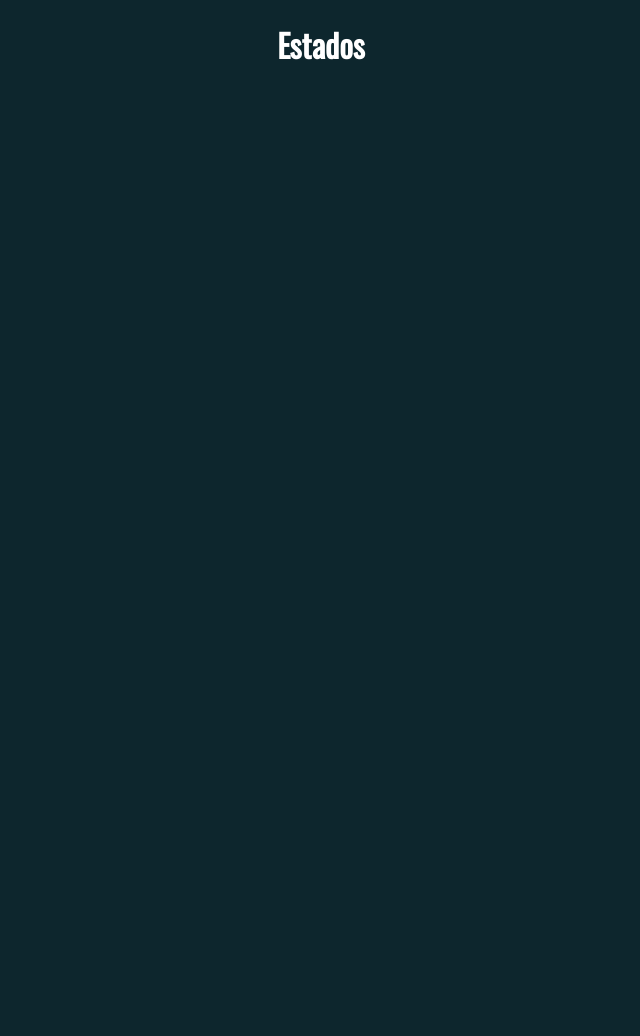
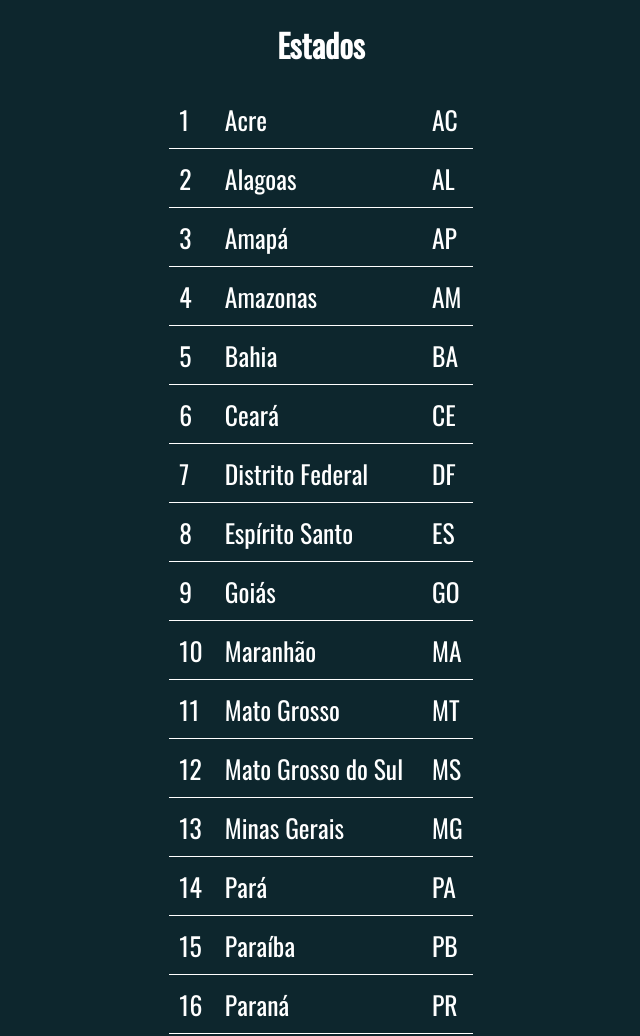
Before and after one commit to WederLino/Curso-Desenv-Web---Udemy, a website: page Ajax/xmlHttpRequest1.html in a window 1280 px wide. Shown: the top 1036 px of the page, without its empty margins (319-959 px from the left). Before the commit the page ends 800 px from the top, so only its background shows below. Drawn offline with Linux system fonts and the light colour scheme.

Commit message:
Chamando conteúdo via XMLHttpRequest/Ajax

```diff
--- a/Ajax/xmlHttpRequest1.html
+++ b/Ajax/xmlHttpRequest1.html
@@ -11,6 +11,63 @@
     <h1>Estados</h1>
 
     <script>
-        // ...
+        function ajax (config){
+            const xhr = new XMLHttpRequest();
+            xhr.open(config.method, config.url, true);
+
+            xhr.onload = e =>{
+                if(xhr.status == 200){
+                    config.sucesso(xhr.response)
+                }
+                else if(XHR.status >= 400){
+                    config.erro({
+                        code: xhr.code,
+                        text: xhr.statusText
+                    })
+                }
+            }
+
+            xhr.send();
+        }
+
+        ajax({
+            method: "GET",
+            url: "dados/estados.json",
+            sucesso(response){
+                const resposta = JSON.parse(response);
+                criarTabela(resposta)
+
+            },
+            erro(error){
+                const msg = document.createTextNode(`${error.code}:${error.text}`)
+                document.body.appendChild(msg)
+
+            }
+        })
+
+    function criarTabela(resposta){
+        const linhas = resposta.map(x =>{
+                    const tdId = document.createElement("td");
+                    tdId.innerHTML = x.id
+
+                    const tdNome = document.createElement("td");
+                    tdNome.innerHTML = x.nome
+
+                    const tdSingla = document.createElement("td");
+                    tdSingla.innerHTML = x.sigla
+
+                    const tr = document.createElement("tr");
+                    tr.appendChild(tdId)
+                    tr.appendChild(tdNome)
+                    tr.appendChild(tdSingla)
+
+                    return tr;
+                })
+
+                const tabela = document.createElement("table");
+                Array.from(linhas).forEach(x => tabela.appendChild(x))
+
+                document.body.appendChild(tabela)
+    }
     </script>
 </body>
```
